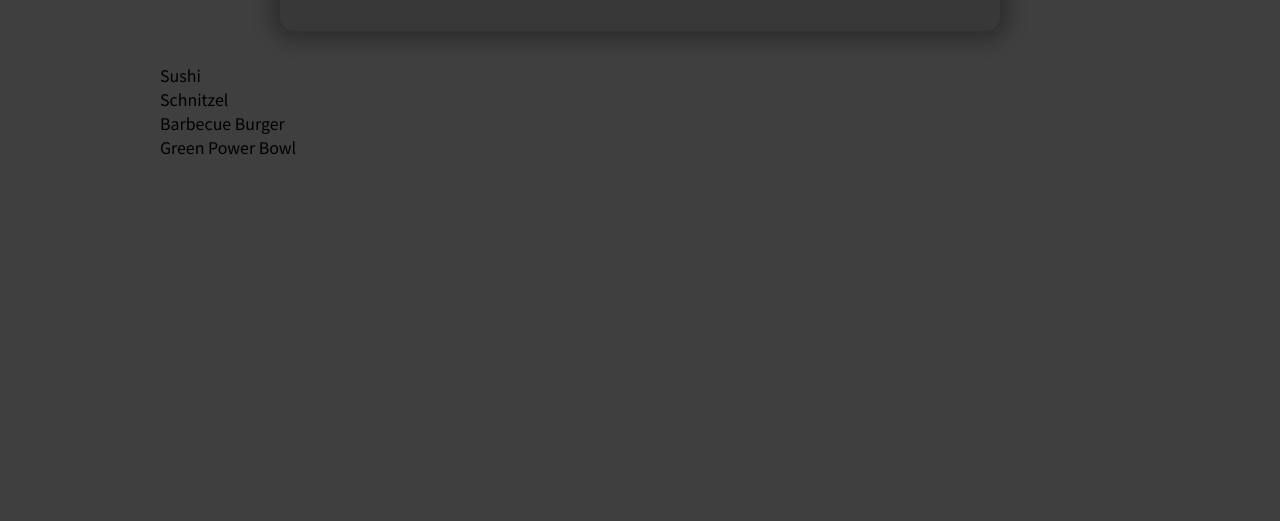
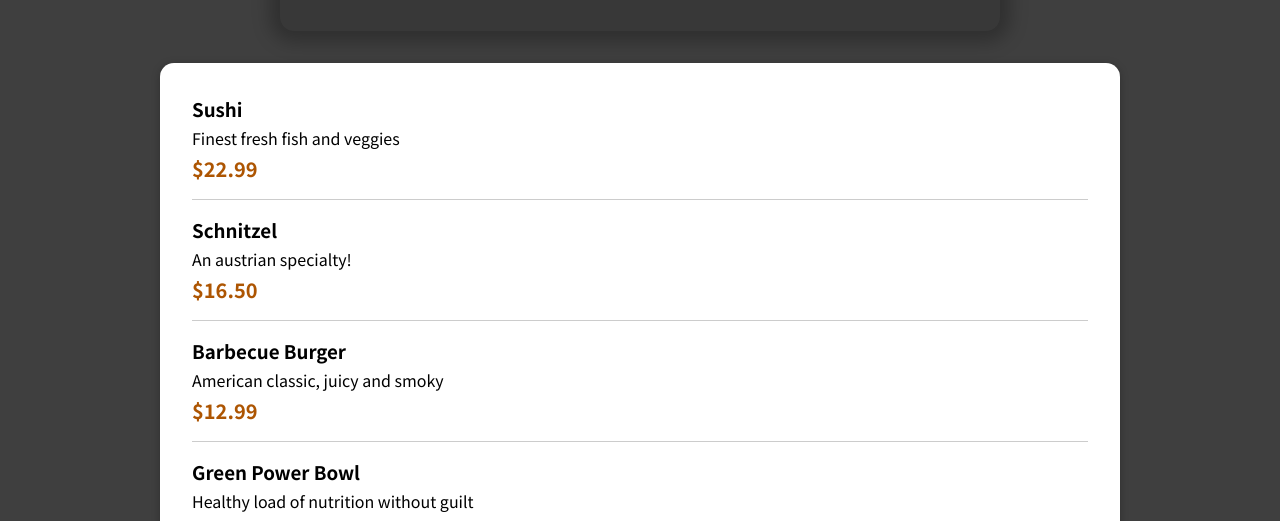
Before and after one commit to akitaeva/food-delivery, a React (Create React App) app: page / in a window 1280 px wide. Shown: the part 418-939 px from the top of the page. Before the commit the page ends 800 px from the top, so only its background shows below. Built offline with nearby package versions, Linux system fonts and the light colour scheme.

Commit message:
adds Card comp and MealItem comp

```diff
--- a/src/components/Meals/AvailableMeals.js
+++ b/src/components/Meals/AvailableMeals.js
@@ -1,41 +1,52 @@
+import Card from '../UI/Card';
+import MealItem from './MealItem/MealItem';
+
 import classes from './AvailableMeals.module.css';
 
 const DUMMY_MEALS = [
   {
-    id: 'fv329837d',
-    name: 'Sushi',
-    description: 'Finest fresh fish and veggies',
+    id: "fv329837d",
+    name: "Sushi",
+    description: "Finest fresh fish and veggies",
     price: 22.99,
   },
   {
-    id: '667hdfvm2',
-    name: 'Schnitzel',
-    description: 'An austrian specialty!',
+    id: "667hdfvm2",
+    name: "Schnitzel",
+    description: "An austrian specialty!",
     price: 16.5,
   },
   {
-    id: 'ji92cme23',
-    name: 'Barbecue Burger',
-    description: 'American classic, juicy and smoky',
+    id: "ji92cme23",
+    name: "Barbecue Burger",
+    description: "American classic, juicy and smoky",
     price: 12.99,
   },
   {
-    id: 'gh289dqe4',
-    name: 'Green Power Bowl',
-    description: 'Healthy load of nutrition without guilt',
+    id: "gh289dqe4",
+    name: "Green Power Bowl",
+    description: "Healthy load of nutrition without guilt",
     price: 18.99,
   },
 ];
 
 const AvailableMeals = () => {
-  const mealsList = DUMMY_MEALS.map(meal => <li key={meal.id}>{meal.name}</li>);
+  const mealsList = DUMMY_MEALS.map((meal) => (
+    <MealItem
+      key={meal.id}
+      name={meal.name}
+      desc={meal.description}
+      price={meal.price}
+    />
+  ));
 
-  return <section className={classes.meals}>
-    <ul>
-      {mealsList}
-    </ul>
-  </section>
+  return (
+    <section className={classes.meals}>
+      <Card>
+        <ul>{mealsList}</ul>
+      </Card>
+    </section>
+  );
 };
 
-
 export default AvailableMeals;
--- /dev/null
+++ b/src/components/Meals/MealItem/MealItem.js
@@ -0,0 +1,21 @@
+import MealItemForm from './MealItemForm';
+
+import classes from './MealItem.module.css';
+
+const MealItem = props => {
+  const price = `$${props.price.toFixed(2)}`;
+
+  return (<li>
+    <div className={classes.meal}>
+      <h3>{props.name}</h3>
+      <div className={classes.decription}>{props.desc}</div>
+      <div className={classes.price}>{price}</div>
+    </div>
+    <div>
+      <MealItemForm />
+    </div>
+  </li>
+  );
+};
+
+export default MealItem;
--- /dev/null
+++ b/src/components/Meals/MealItem/MealItem.module.css
@@ -0,0 +1,23 @@
+.meal {
+  display: flex;
+  flex-direction: column;
+  justify-content: space-between;
+  margin: 1rem;
+  padding-bottom: 1rem;
+  border-bottom: 1px solid #ccc;
+}
+
+.meal h3 {
+  margin: 0 0 0.25rem 0;
+}
+
+.description {
+  font-style: italic;
+}
+
+.price {
+  margin-top: 0.25rem;
+  font-weight: bold;
+  color: #ad5502;
+  font-size: 1.25rem;
+}
--- /dev/null
+++ b/src/components/Meals/MealItem/MealItemForm.js
@@ -0,0 +1,3 @@
+const MealItemForm = props => {};
+
+export default MealItemForm;
--- /dev/null
+++ b/src/components/UI/Card.js
@@ -0,0 +1,9 @@
+import classes from './Card.module.css';
+
+const Card = props => {
+  return <div className={classes.card}>
+    {props.children}
+  </div>
+};
+
+export default Card;
--- /dev/null
+++ b/src/components/UI/Card.module.css
@@ -0,0 +1,6 @@
+.card {
+  padding: 1rem;
+  box-shadow: 0 2px 8px rgba(0, 0, 0, 0.25);
+  border-radius: 14px;
+  background-color: white;
+}
```
